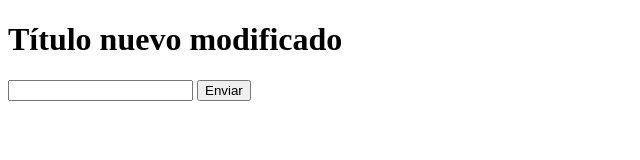
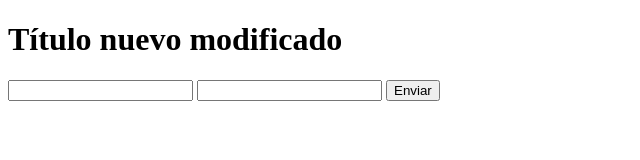
Before and after one commit to Rafa-Garibay/hello-world-git, a plain HTML site: page index.html in a window 1280 px wide. Shown: the whole page, without its empty margins (0-640 px from the left). Drawn offline with Linux system fonts and the light colour scheme.

Commit message:
se agrega lastname

```diff
--- a/index.html
+++ b/index.html
@@ -10,7 +10,9 @@
     <h1>T&iacute;tulo nuevo modificado</h1>
 
 <form action="#" method="get">
-    <input type="text" name ="firstName" id ="fisrtName">
+    <input type="text" name ="firstName" id ="firstName">
+    <input type="text" name ="lastName" id ="lastName">
+
     <input type="button" value="Enviar">
 
 </form>
```
